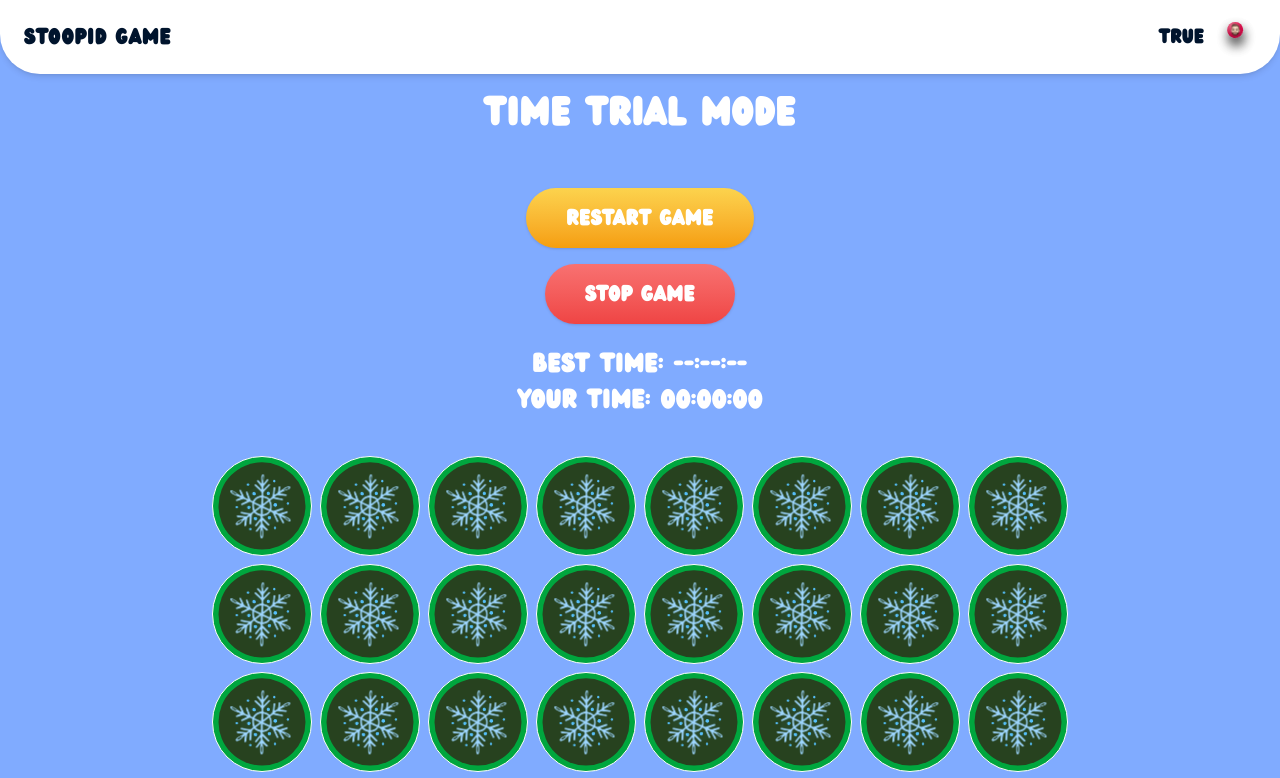
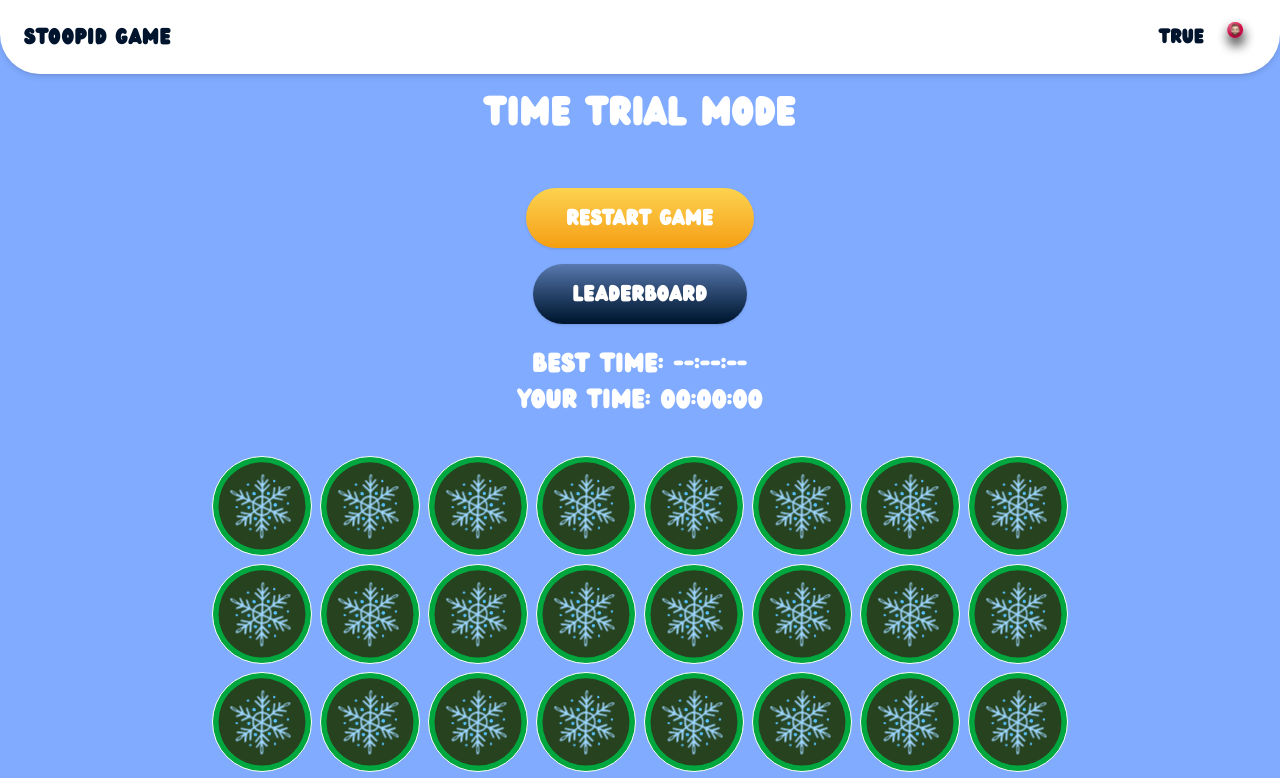
Before and after one commit to pinxhoes/lil-pudgy-big-memory-nodeJS, a Next.js app: page /play/solo/timetrial in a window 1280 px wide. Shown: the top 778 px of the page. Built offline with nearby package versions, Linux system fonts and the light colour scheme; no server answers; the database is empty; sample sign-in values are in the browser's storage.

Commit message:
add scoreboard to the gameboard

```diff
--- a/src/app/play/solo/timetrial/page.tsx
+++ b/src/app/play/solo/timetrial/page.tsx
@@ -1,17 +1,21 @@
 'use client';
 
 import GameBoardTimetrial from '@/components/GameBoard/GameBoardTimetrial';
+import { useRouter } from 'next/navigation';
 import { useEffect, useState } from 'react';
 
 export default function GameTimeTrial() {
     const [username, setUsername] = useState<string>('');
+    const router = useRouter();
 
     useEffect(() => {
         const storedUser = localStorage.getItem('loggedInUser');
         if (storedUser) {
             setUsername(storedUser);
+        } else {
+            router.replace('/')
         }
-    }, []);
+    }, [router]);
 
     return (
         <main className="min-h-[100dvh] bg-[#80abff] flex flex-col items-center justify-start pt-8 px-4">
--- a/src/components/GameBoard/GameBoardTimetrial.tsx
+++ b/src/components/GameBoard/GameBoardTimetrial.tsx
@@ -3,6 +3,7 @@
 import Image from 'next/image';
 import { useCallback, useEffect, useRef, useState } from 'react';
 import Loading from '../Loading';
+import Scoreboard from '../Scoreboard';
 import './Card.css';
 
 type GameBoardTimetrialProps = {
@@ -34,6 +35,9 @@ export default function GameBoardTimetrial({
     const [gameResult, setGameResult] = useState<'' | 'win' | 'lose'>('');
     const [bestTime, setBestTime] = useState<number | null>(null);
     const timerIdRef = useRef<NodeJS.Timeout | null>(null);
+    const [showScoreboard, setShowScoreboard] = useState(false);
+    const [scoreboardData, setScoreboardData] = useState<ScoreEntry[]>([]);
+    const [isTimerRunning, setIsTimerRunning] = useState(false);
 
     useEffect(() => {
         if (!initialCards || initialCards.length === 0) {
@@ -102,6 +106,7 @@ export default function GameBoardTimetrial({
             const now = Date.now();
             setStartTime(now);
             setElapsedTime(0);
+            setIsTimerRunning(true);
 
             const timer = setInterval(() => {
                 setElapsedTime(Date.now() - now);
@@ -160,6 +165,7 @@ export default function GameBoardTimetrial({
                 if (timerIdRef.current) {
                     clearInterval(timerIdRef.current);
                     timerIdRef.current = null;
+                    setIsTimerRunning(false);
                 }
 
                 const finalTime = Date.now() - startTime;
@@ -211,6 +217,17 @@ export default function GameBoardTimetrial({
         }
     };
 
+    const openScoreboard = async () => {
+        try {
+            const res = await fetch('/api/scoreboard');
+            const data = await res.json();
+            setScoreboardData(data);
+            setShowScoreboard(true);
+        } catch (error) {
+            console.error('Error opening scoreboard:', error);
+        }
+    };
+
     return (
         <div className="min-h-[100dvh] bg-[#80abff] flex flex-col items-center justify-start px-4 pt-8 gap-6">
             {loading && <Loading />}
@@ -225,11 +242,13 @@ export default function GameBoardTimetrial({
                     Restart Game
                 </button>
 
+                {isTimerRunning ? (
                     <button
                         onClick={() => {
                             if (timerIdRef.current) {
                                 clearInterval(timerIdRef.current);
                                 timerIdRef.current = null;
+                                setIsTimerRunning(false);
                             }
                         }}
                         className="font-wedges text-xl text-white bg-gradient-to-b from-[#f87171] to-[#ef4444]
@@ -237,6 +256,15 @@ export default function GameBoardTimetrial({
                     >
                         Stop Game
                     </button>
+                ) : (
+                    <button
+                        onClick={openScoreboard}
+                        className="font-wedges text-xl text-white bg-gradient-to-b from-[#597ab0] to-[#00142D]
+        px-[2.5rem] py-[1rem] rounded-full shadow transition-transform duration-150 active:scale-95 hover:brightness-110"
+                    >
+                        Leaderboard
+                    </button>
+                )}
             </div>
 
             {/* Timers */}
@@ -282,6 +310,13 @@ export default function GameBoardTimetrial({
                     );
                 })}
             </div>
+            {showScoreboard && (
+                <Scoreboard
+                    onClose={() => setShowScoreboard(false)}
+                    currentUsername={username}
+                    scoreboardData={scoreboardData}
+                />
+            )}
         </div>
     );
 }
--- a/src/components/Header.tsx
+++ b/src/components/Header.tsx
@@ -67,7 +67,7 @@ const Header = forwardRef<HTMLElement>((_, ref) => {
                                     }}
                                     className="block w-full text-left px-6 py-4 text-[#00142d] font-wedges text-lg hover:bg-gray-100 transition"
                                 >
-                                    Scoreboard
+                                    Leaderboard
                                 </button>
                                 <button
                                     onClick={() => {
```
Lines whose indentation alone changed are shown as unchanged.
